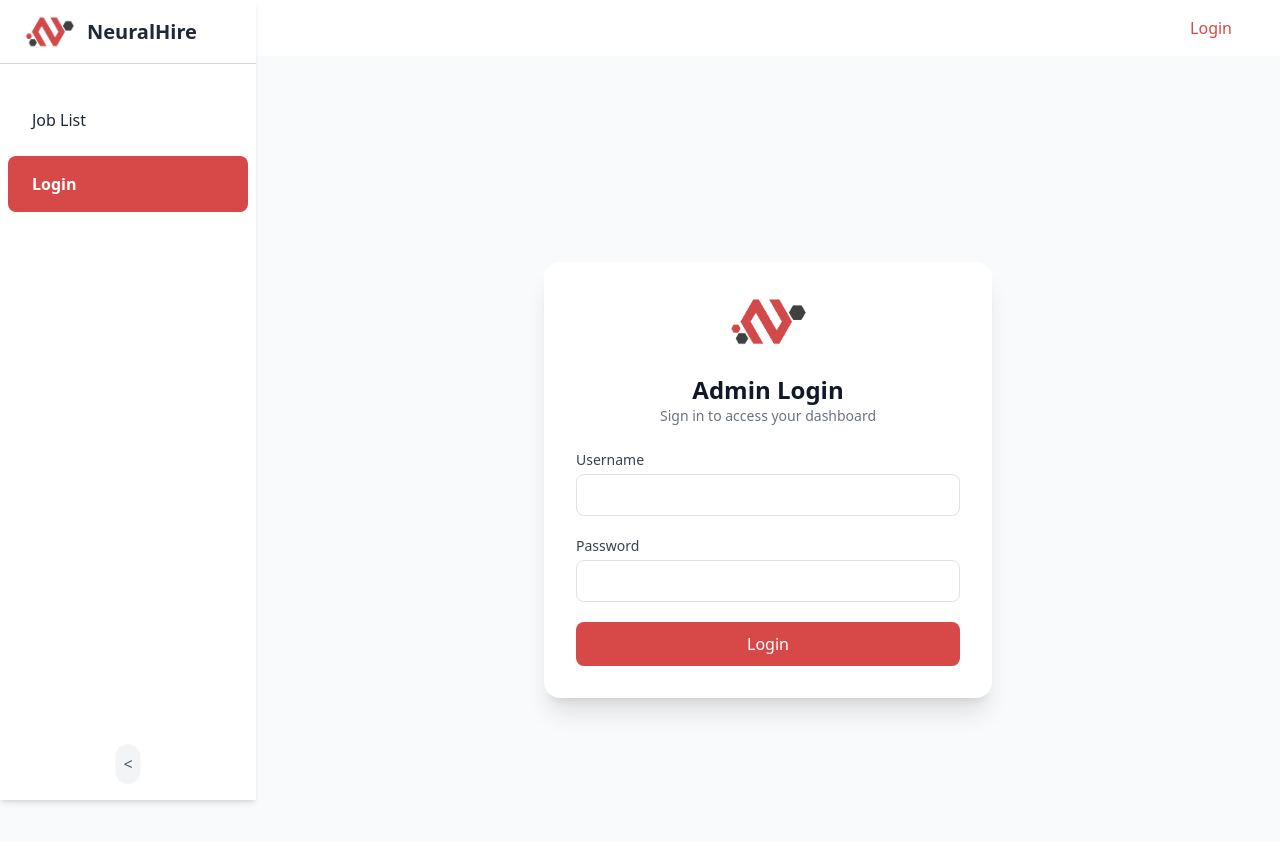
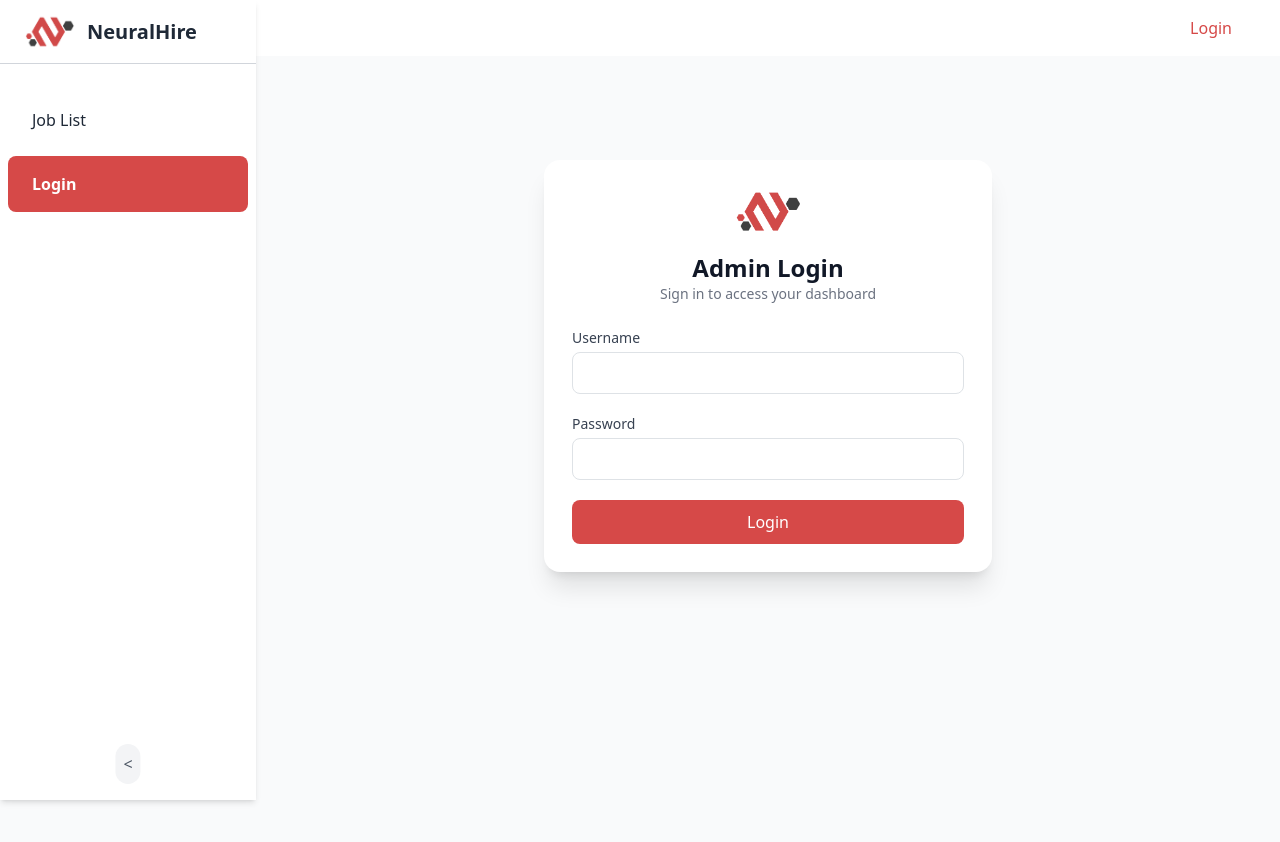
Before and after one commit to NeuralFlex/NerualHire-Frontend, a React (Create React App) app: page /admin in a window 1280 px wide. Shown: the top 842 px of the page. Built offline with nearby package versions, Linux system fonts and the light colour scheme; a small style sheet from the web is missing.

Commit message:
AdminLogin.jsx UI Updations

```diff
--- a/src/components/AdminLogin.jsx
+++ b/src/components/AdminLogin.jsx
@@ -15,7 +15,6 @@ const AdminLogin = () => {
       const response = await api.post("token/", { username, password });
       const { access, refresh, role } = response.data;
 
-      // Save tokens and role
       localStorage.setItem("access_token", access);
       localStorage.setItem("refresh_token", refresh);
       localStorage.setItem("role", role);
@@ -30,13 +29,13 @@ const AdminLogin = () => {
   };
 
   return (
-    <div className="min-h-screen flex items-center justify-center bg-[#f9fafb]">
-      <div className="bg-white p-8 rounded-2xl shadow-xl w-full max-w-md">
-        {/* Logo & Header */}
+    <div className="min-h-screen flex items-start justify-center bg-[#f9fafb] pt-20">
+      <div className="bg-white p-7 rounded-2xl shadow-xl w-full max-w-md">
+        {/* Logo + Header */}
         <div className="flex flex-col items-center mb-6">
-          <img src={logo} alt="Logo" className="h-14 mb-4" />
+          <img src={logo} alt="Logo" className="h-12 mb-3" />
           <h2 className="text-2xl font-bold text-gray-900">Admin Login</h2>
-          <p className="text-sm text-gray-500">
+          <p className="text-sm text-gray-500 text-center">
             Sign in to access your dashboard
           </p>
         </div>
```
